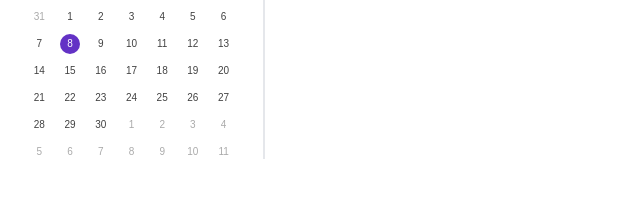
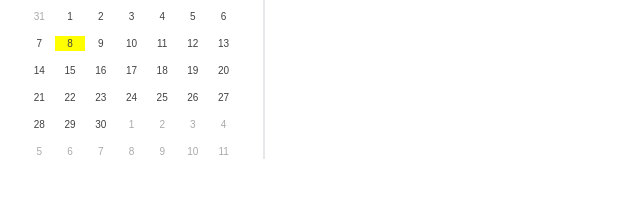
Before and after one commit to dharun-sukumar/calendar, a plain HTML site: page frontend/index.html in a window 1280 px wide. Shown: the part 181-378 px from the top of the page, 0-640 px from the left. Drawn offline with nearby package versions, Linux system fonts and the light colour scheme.

Commit message:
Minor changes in calendar

```diff
--- a/frontend/script.js
+++ b/frontend/script.js
@@ -6,7 +6,6 @@ let years = d.getFullYear();
 
 document.getElementById("month").innerHTML = monthName;
 document.getElementById("year").innerHTML = years;
-
 
 let date = new Date();
 let year = date.getFullYear();
@@ -61,20 +60,26 @@ const manipulate = () => {
     }
 
     // Loop to add the dates of the current month
+    // Other parts of the code remain the same
+
+    // Loop to add the dates of the current month
     for (let i = 1; i <= lastdate; i++) {
-
         // Check if the current date is today
-        let isToday = i === date.getDate()
-            && month === new Date().getMonth()
-            && year === new Date().getFullYear()
-            ? "active"
-            : "";
+        let isToday = i === new Date().getDate() && month === new Date().getMonth() && year === new Date().getFullYear() ? "today" : "";
         lit += `<li class="${isToday}">${i}</li>`;
     }
 
+    // Rest of the code remains the same
+
+    // Get the total number of days already filled (previous month's days + current month's days)
+    let totalDays = dayone + lastdate;
+
+    // Calculate the remaining days to fill the grid
+    let remainingDays = 42 - totalDays;
+
     // Loop to add the first dates of the next month
-    for (let i = dayend; i < 13; i++) {
-        lit += `<li class="inactive">${i - dayend + 1}</li>`
+    for (let i = 1; i <= remainingDays; i++) {
+        lit += `<li class="inactive">${i}</li>`;
     }
 
     // Update the text of the current date element
--- a/frontend/style.css
+++ b/frontend/style.css
@@ -69,3 +69,7 @@ body {
 .calendar-dates li:not(.active):hover::before {
     background: #e4e1e1;
 }
+
+.today {
+    background-color: #ff0;
+}
```
